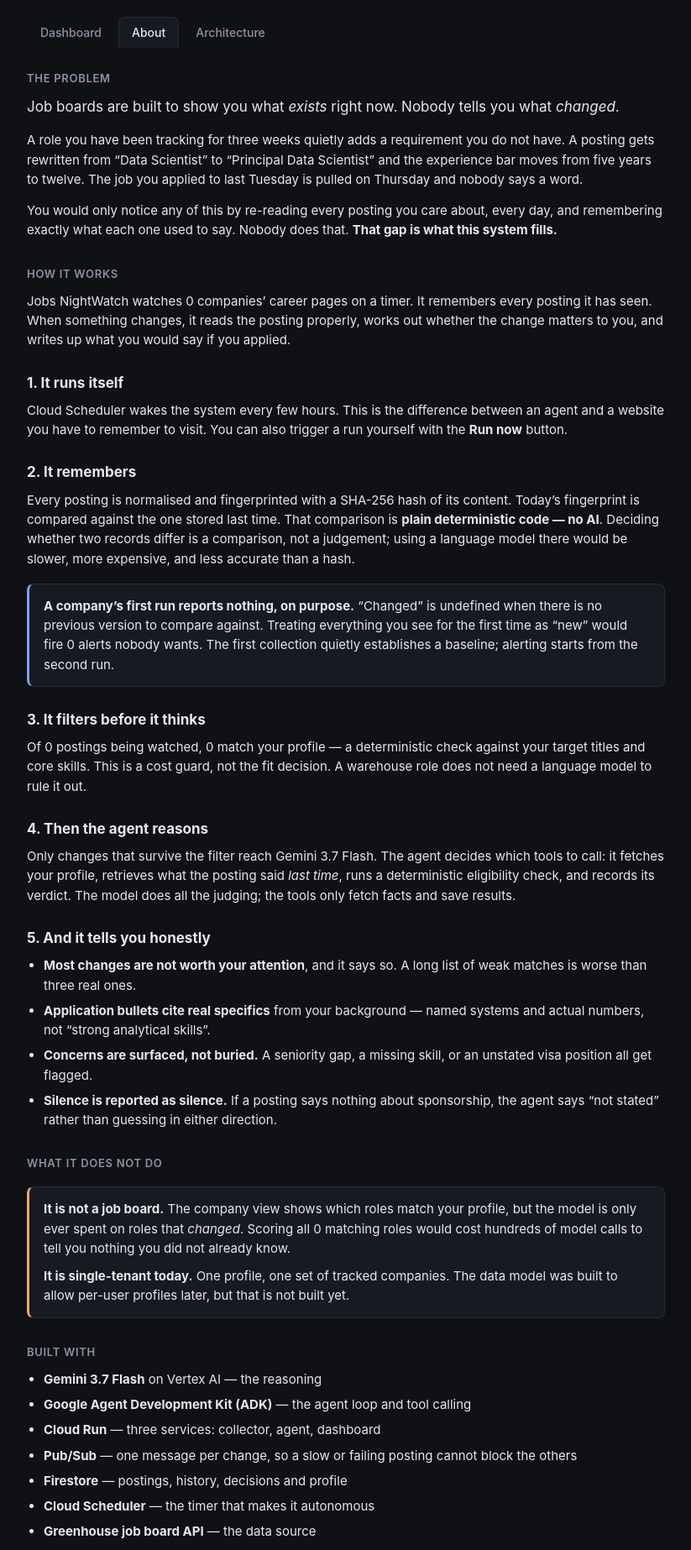
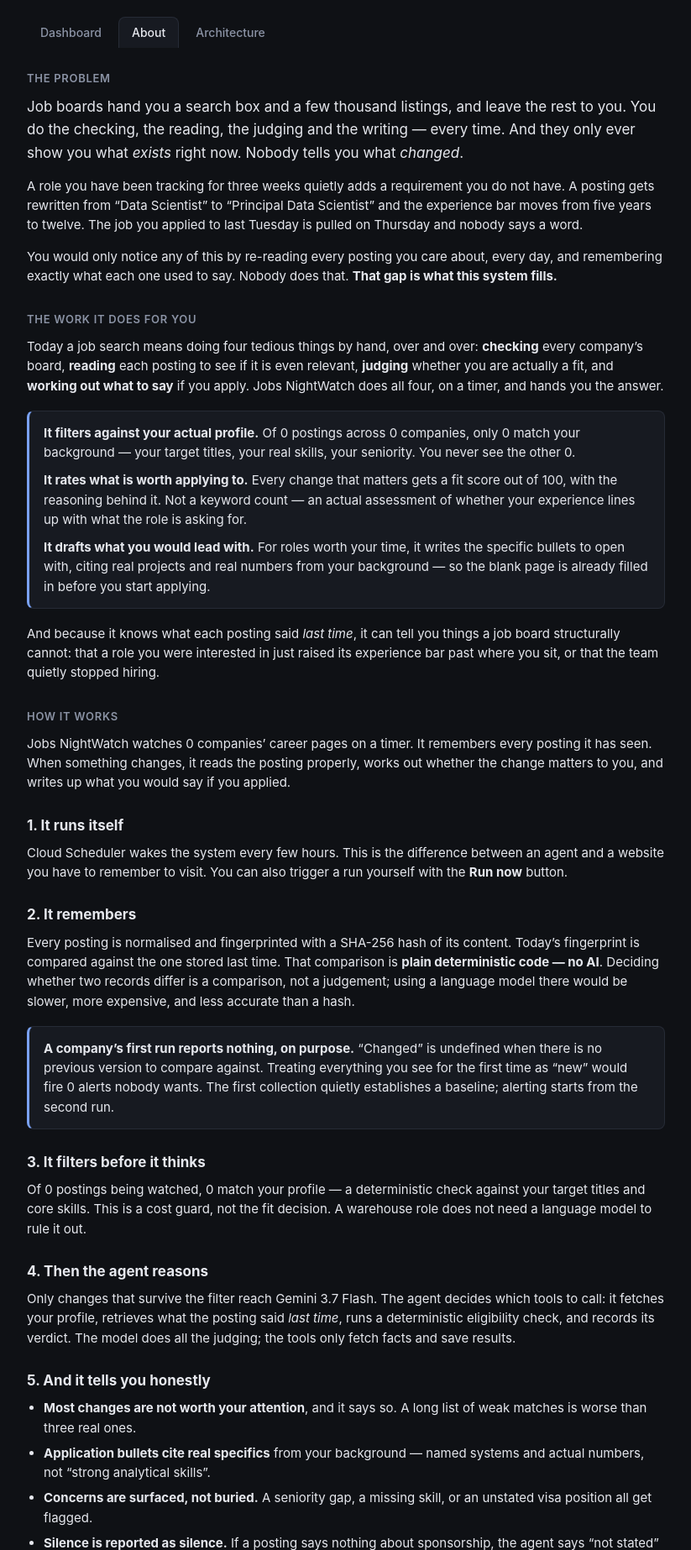
Before and after one commit to akashthecoder/jobs-nightwatch, a FastAPI app: page /about in a window 1280 px wide. Shown: the part 108-1954 px from the top of the page at 84% size, without its empty margins (98-921 px from the left). Run offline with FastAPI, Linux system fonts and the light colour scheme.

Commit message:
Fix diagram spacing; About now leads with the work it does for you
Spacing (all verified programmatically, since the render cannot be
seen from here):
- Greenhouse card text ran 35px past its right edge - card widened
  from 248 to 290 and the third line re-split
- Uneven gutters (22px and 38px) normalised to 32px by shifting the
  Dashboard and Vertex AI cards; dependent edge paths moved with them
- Dashboard card widened to 240 so its subtitle fits
- Two annotations sat within 2px of the STATE divider line; lifted
- An annotation sat directly on the TRIGGER divider; removed and the
  detail folded into the Dashboard card instead

Final audit: 0 text overflows, 0 note/divider clashes, 0 unintended
card overlaps, SVG well-formed.

About page: the value proposition was missing. It described change
detection but never said the system does the checking, reading,
judging and drafting the candidate would otherwise do by hand. Now
leads with those four, and states concretely that 315 of 2,756
postings match the profile, that changes are rated out of 100 with
reasoning, and that application bullets are drafted from real projects.

```diff
--- a/dashboard/templates/about.html
+++ b/dashboard/templates/about.html
@@ -7,8 +7,10 @@
   <h2 style="margin-top:26px;">The problem</h2>
 
   <p class="lead">
-    Job boards are built to show you what <em>exists</em> right now. Nobody tells
-    you what <em>changed</em>.
+    Job boards hand you a search box and a few thousand listings, and leave the
+    rest to you. You do the checking, the reading, the judging and the writing
+    &mdash; every time. And they only ever show you what <em>exists</em> right
+    now. Nobody tells you what <em>changed</em>.
   </p>
 
   <p>
@@ -23,6 +25,39 @@
     You would only notice any of this by re-reading every posting you care about,
     every day, and remembering exactly what each one used to say. Nobody does
     that. <strong>That gap is what this system fills.</strong>
+  </p>
+
+  <h2>The work it does for you</h2>
+
+  <p>
+    Today a job search means doing four tedious things by hand, over and over:
+    <strong>checking</strong> every company&rsquo;s board, <strong>reading</strong>
+    each posting to see if it is even relevant, <strong>judging</strong> whether
+    you are actually a fit, and <strong>working out what to say</strong> if you
+    apply. Jobs NightWatch does all four, on a timer, and hands you the answer.
+  </p>
+
+  <div class="callout">
+    <p style="margin:0 0 10px;"><strong>It filters against your actual profile.</strong>
+    Of {{ stats.postings }} postings across {{ stats.companies }} companies, only
+    {{ stats.matches }} match your background &mdash; your target titles, your
+    real skills, your seniority. You never see the other
+    {{ stats.postings - stats.matches }}.</p>
+    <p style="margin:0 0 10px;"><strong>It rates what is worth applying to.</strong>
+    Every change that matters gets a fit score out of 100, with the reasoning
+    behind it. Not a keyword count &mdash; an actual assessment of whether your
+    experience lines up with what the role is asking for.</p>
+    <p style="margin:0;"><strong>It drafts what you would lead with.</strong>
+    For roles worth your time, it writes the specific bullets to open with,
+    citing real projects and real numbers from your background &mdash; so the
+    blank page is already filled in before you start applying.</p>
+  </div>
+
+  <p>
+    And because it knows what each posting said <em>last time</em>, it can tell
+    you things a job board structurally cannot: that a role you were interested
+    in just raised its experience bar past where you sit, or that the team
+    quietly stopped hiring.
   </p>
 
   <h2>How it works</h2>
```
Also changed, not shown: dashboard/templates/architecture.html (+26 -27 lines).
